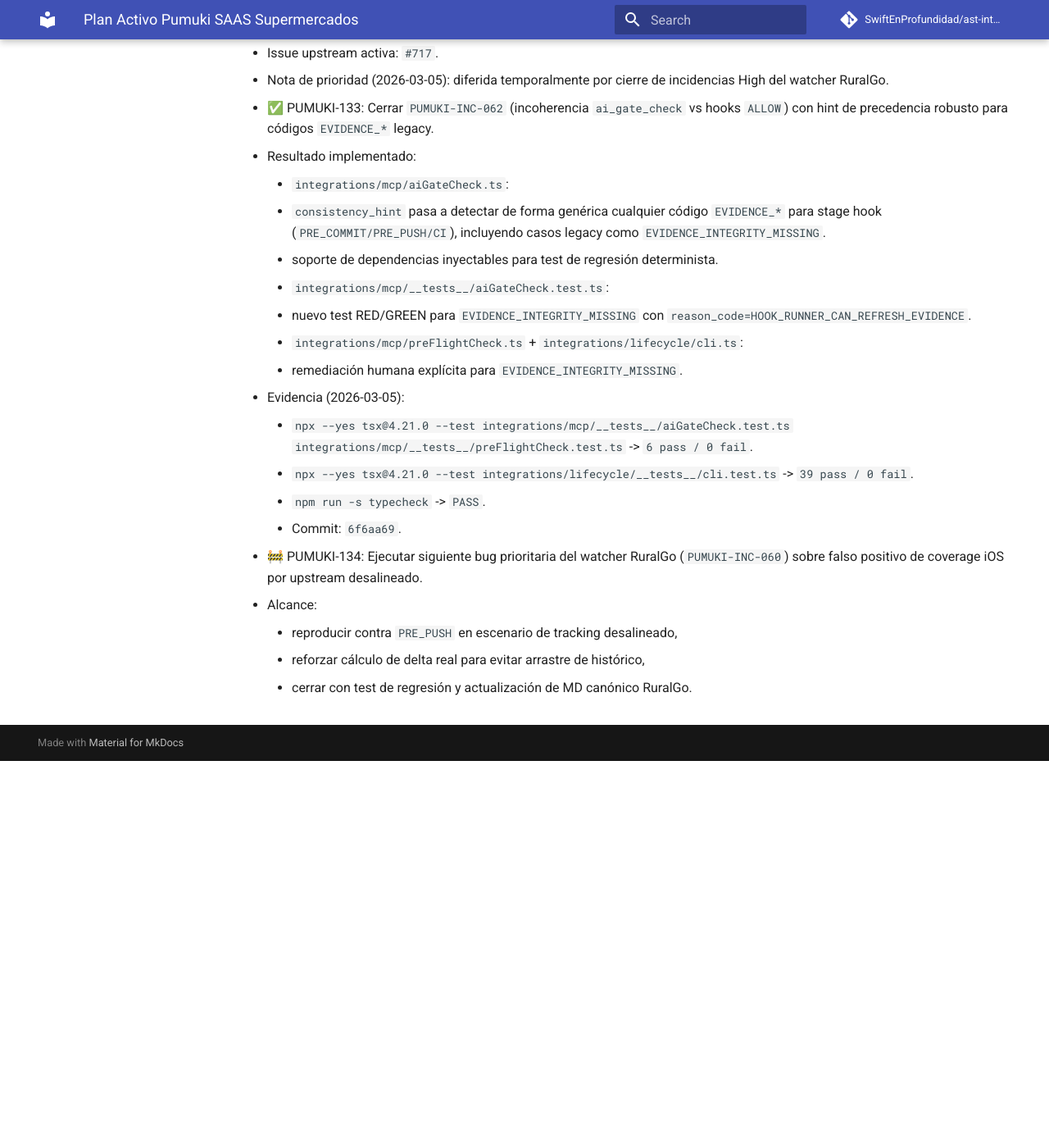
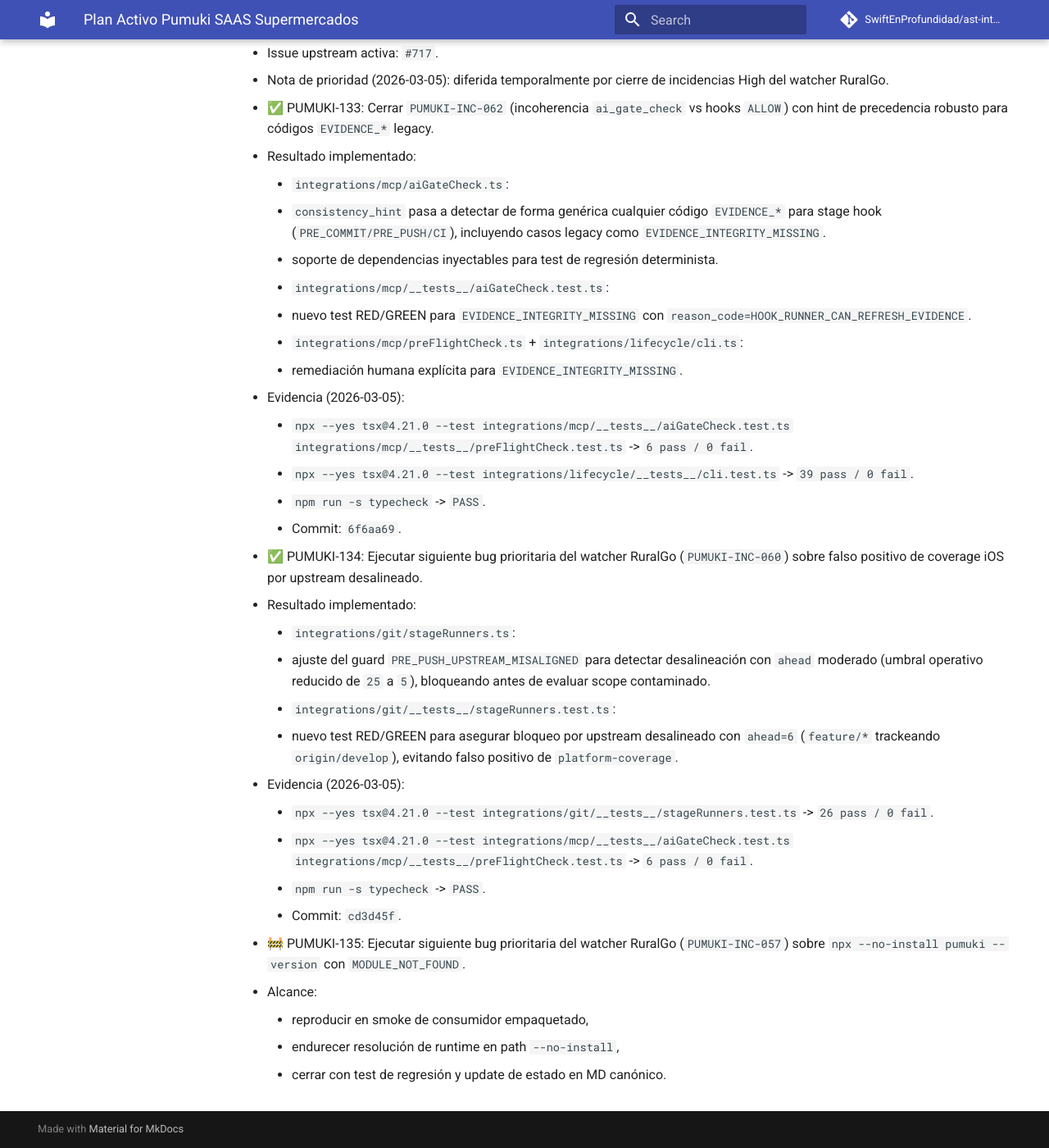
Before and after one commit to SwiftEnProfundidad/ast-intelligence-hooks, an MkDocs documentation site: the page built from docs/seguimiento-activo-pumuki-saas-supermercados.md, in a window 1280 px wide and 1400 px high, scrolled down 58740 px. Shown: the whole window at 82% size. Built offline with MkDocs 1.6.1 and Material for MkDocs 9.7.7, drawn with Linux system fonts in a browser that asks for light colours; comment, search, counter and statistics services are not loaded; before the commit the page ends 59668 px from its top, so only the background shows below that.

Commit message:
docs(tracking): close PUMUKI-134 and set PUMUKI-135 active

```diff
--- a/docs/seguimiento-activo-pumuki-saas-supermercados.md
+++ b/docs/seguimiento-activo-pumuki-saas-supermercados.md
@@ -1677,8 +1677,20 @@
     - `npm run -s typecheck` -> `PASS`.
     - Commit: `6f6aa69`.
 
-- 🚧 PUMUKI-134: Ejecutar siguiente bug prioritaria del watcher RuralGo (`PUMUKI-INC-060`) sobre falso positivo de coverage iOS por upstream desalineado.
+- ✅ PUMUKI-134: Ejecutar siguiente bug prioritaria del watcher RuralGo (`PUMUKI-INC-060`) sobre falso positivo de coverage iOS por upstream desalineado.
+  - Resultado implementado:
+    - `integrations/git/stageRunners.ts`:
+      - ajuste del guard `PRE_PUSH_UPSTREAM_MISALIGNED` para detectar desalineación con `ahead` moderado (umbral operativo reducido de `25` a `5`), bloqueando antes de evaluar scope contaminado.
+    - `integrations/git/__tests__/stageRunners.test.ts`:
+      - nuevo test RED/GREEN para asegurar bloqueo por upstream desalineado con `ahead=6` (`feature/*` trackeando `origin/develop`), evitando falso positivo de `platform-coverage`.
+  - Evidencia (2026-03-05):
+    - `npx --yes tsx@4.21.0 --test integrations/git/__tests__/stageRunners.test.ts` -> `26 pass / 0 fail`.
+    - `npx --yes tsx@4.21.0 --test integrations/mcp/__tests__/aiGateCheck.test.ts integrations/mcp/__tests__/preFlightCheck.test.ts` -> `6 pass / 0 fail`.
+    - `npm run -s typecheck` -> `PASS`.
+    - Commit: `cd3d45f`.
+
+- 🚧 PUMUKI-135: Ejecutar siguiente bug prioritaria del watcher RuralGo (`PUMUKI-INC-057`) sobre `npx --no-install pumuki --version` con `MODULE_NOT_FOUND`.
   - Alcance:
-    - reproducir contra `PRE_PUSH` en escenario de tracking desalineado,
-    - reforzar cálculo de delta real para evitar arrastre de histórico,
-    - cerrar con test de regresión y actualización de MD canónico RuralGo.
+    - reproducir en smoke de consumidor empaquetado,
+    - endurecer resolución de runtime en path `--no-install`,
+    - cerrar con test de regresión y update de estado en MD canónico.
```
